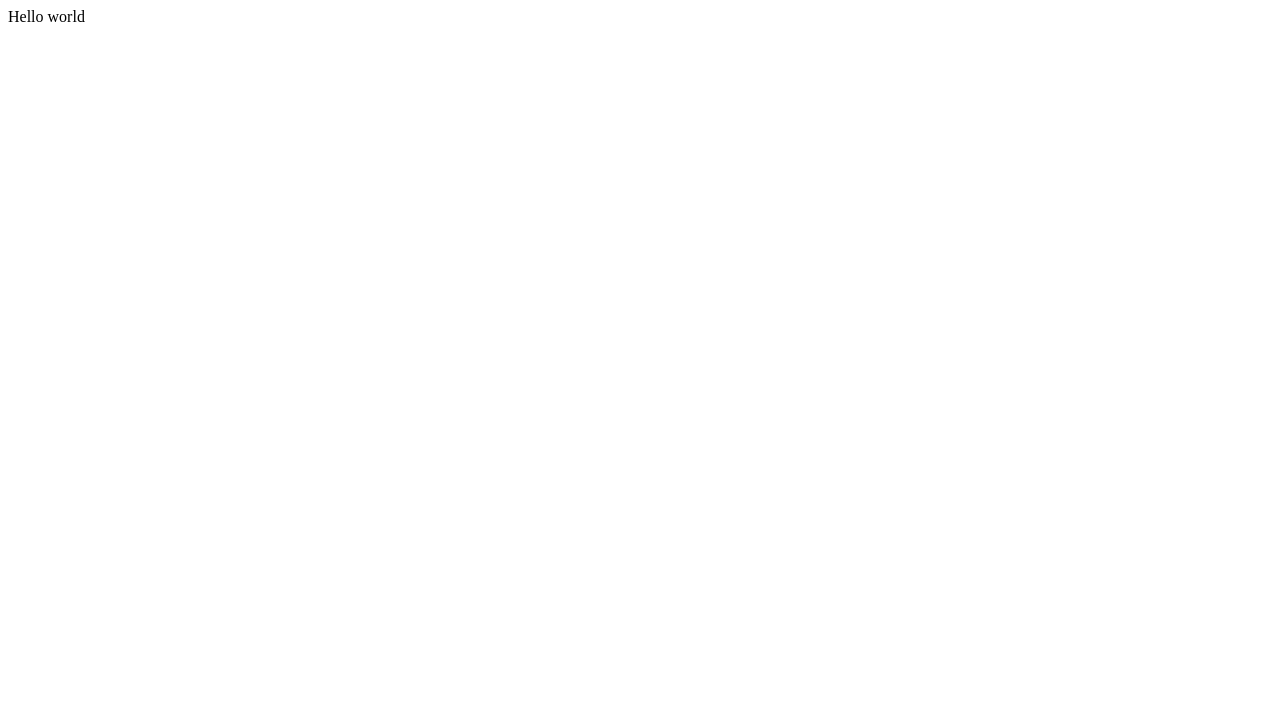
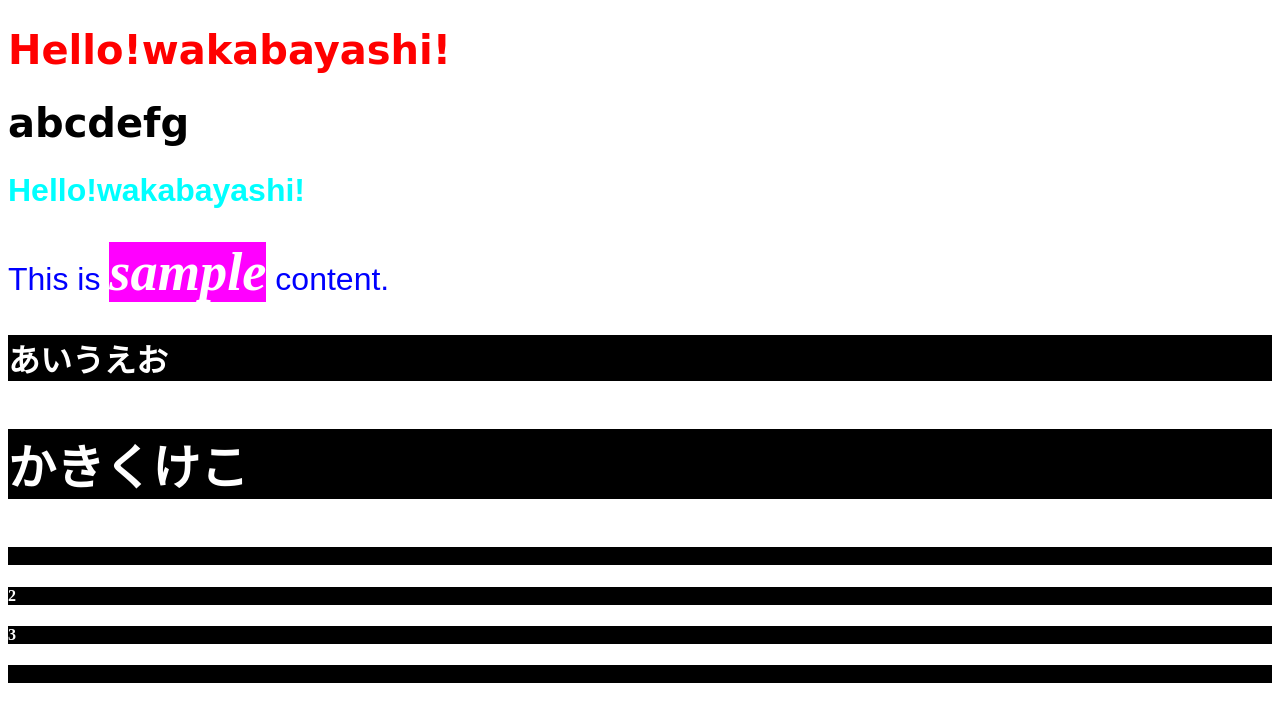
Before and after one commit to f22ba105/drim, a plain HTML site: page index.html in a window 1280 px wide. Drawn offline with Linux system fonts and the light colour scheme.

Commit message:
Update index.html

```diff
--- a/index.html
+++ b/index.html
@@ -1 +1,67 @@
-Hello world
+<!DOCTYPE html>
+<html lang="ja">
+<head>
+    <meta charset="UTF-8">
+    <meta http-equiv="X-UA-Compatible" content="IE=edge">
+    <meta name="viewport" content="width=device-width, initial-scale=1.0">
+    <title>テキストにスタイル設定</title>
+    <style>
+        /*これはCSSのコメントです*/
+        /*
+        複数行コメント
+        書けちゃいます
+        */
+        h1{
+            font-size: 2.5em;
+            font-family: cursive;
+            color: #ff0000;
+        }
+        h2{
+            font-size: 2.0em;
+            font-family: fantasy;
+            color:rgb(0, 255, 255);
+        }
+        p{
+            font-size:2em;
+            font-family:sans-serif;
+            color:blue;
+        }
+        span{
+            font:bold italic 1.7em Serif;
+            background-color: magenta;
+            color: white;
+        }
+        h3{
+            /*!importantはタグ直書きより強い*/
+            background-color: black;
+            color: white !important;
+            font-size: 200%;
+        }
+        /*＃つけてidのやつ入れる。できる*/
+        #name{
+            color: black;
+        }
+        h4{
+            background-color: black;
+        }
+        /*class指定はドットから*/
+        .shiro{
+            color: white;
+        }
+    </style>
+</head>
+<body>
+    <!-- これはコメントです -->
+    <h1> Hello!wakabayashi!</h1>
+    <!--変えたい場所があるときはidを入れる-->
+    <h1 id="name"> abcdefg</h1>
+    <h2> Hello!wakabayashi!</h2>
+    <p> This is <span>sample</span> content.</p>
+    <h3>あいうえお</h3>
+    <h3 style="color: rgb(0, 255, 0); font-size: 300%; ">かきくけこ</h3>
+    <h4>1</h4>
+    <h4 class="shiro">2</h4>
+    <h4 class="shiro">3</h4>
+    <h4>4</h4>
+</body>
+</html>
```
